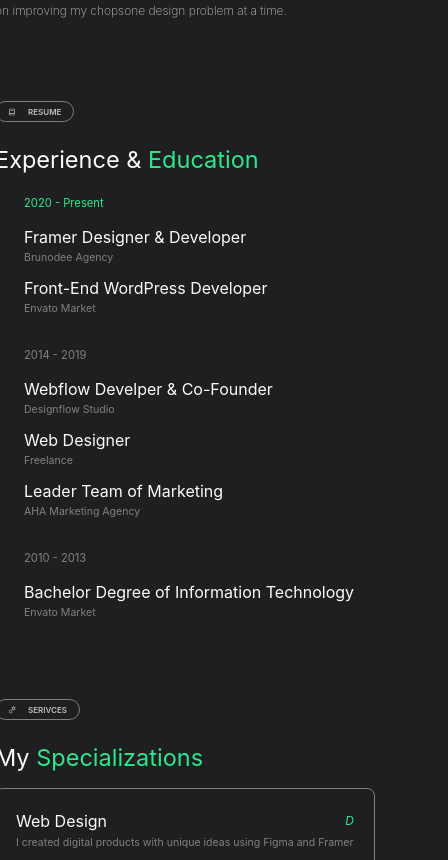
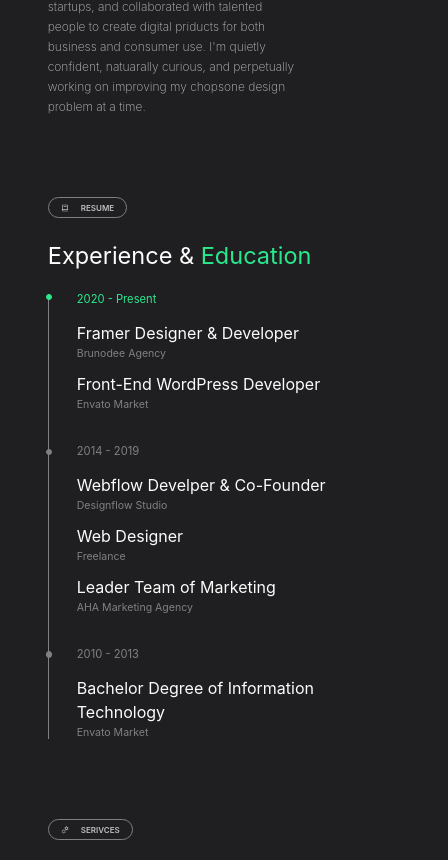
Before and after one commit to judeebeke/Portfolio, a React (Vite) app: page / in a window 390 px wide. Shown: the part 1624-2484 px from the top of the page, 448 px wide, since content can reach past the window. Built offline with nearby package versions, Linux system fonts and the light colour scheme.

Commit message:
Fixed major UI Issues

```diff
--- a/src/components/HeroSection/HeroRoot.jsx
+++ b/src/components/HeroSection/HeroRoot.jsx
@@ -2,7 +2,7 @@ import Header from "./Header";
 
 const HeroRoot = () => {
   return (
-    <section className="h-auto w-[95%] sm:w-2/4 md:w-[35%] lg:w-[30%] xl:w-1/4 rounded-3xl px-5 py-8 border border-solid border-line">
+    <section className="h-max w-[95%] sm:w-2/4 md:w-[35%] lg:w-[30%] xl:w-1/4 rounded-3xl px-5 py-8 border border-solid border-line">
         <Header />
     </section>
   )
--- a/src/components/Layout.jsx
+++ b/src/components/Layout.jsx
@@ -10,9 +10,9 @@ import Brands from "./Sections/Brands";
 import Contact from "./Sections/Contact";
 const Layout = () => {
   return (
-    <div className="w-full flex flex-col justify-center items-center px-10 py-5 gap-y-9 text-3xl text-title md:flex-row lg:items-start md:justify-between">
+    <div className="w-full flex justify-between items-center flex-col md:flex-row md:items-start px-10 py-5 md:gap-x-12 lg:gap-x-20 gap-y-9 text-3xl text-title">
       <HeroRoot />
-      <main className="w-[95] md:w-[58%] lg:w-[60%] xl:w-[65%]">
+      <main className="flex-1 w-[95%] md:w-[58%] lg:w-[60%] xl:w-[65%]">
       <IntroSection />
       <About />
       <Resume />
--- a/src/components/Sections/Contact.jsx
+++ b/src/components/Sections/Contact.jsx
@@ -17,7 +17,7 @@ const Contact = () => {
       <h3 className="mt-5 text-[1.47rem] sm:text-[1.5rem] lg:text-[1.7rem] text-white">
         Let&#39;s Work <span className="text-bgcolor">Together</span>
       </h3>
-      <form className="w-[25rem] md:w-5/6 lg:w-4/6  flex flex-col justify-between items-start gap-y-3 lg:grid lg:grid-cols-2 lg:gap-x-5">
+      <form className="w-[25rem] md:w-5/6 lg:w-4/6 mt-5 flex flex-col justify-between items-start gap-y-3 lg:grid lg:grid-cols-2 lg:gap-x-5">
         <div className="flex flex-col w-full items-start">
           <label htmlFor="fullname" className="text-[0.6rem] text-white">
             FULL NAME <sup className="text-require text-[0.6rem]">*</sup>
@@ -25,7 +25,6 @@ const Contact = () => {
           <input
             id="fullname"
             type="text"
-            role="textbox"
             name="fullname"
             className="w-full outline-none border-b border-b-line hover:border-b-white focus:border-b-white bg-primary text-white text-sm focus:bg-primary"
             placeholder="Your full name"
@@ -38,7 +37,6 @@ const Contact = () => {
           <input
             id="email"
             type="email"
-            role="email"
             name="email"
             className="w-full outline-none border-b border-b-line hover:border-b-white focus:border-b-white bg-primary text-white text-sm focus:bg-primary"
             placeholder="Your email address"
@@ -51,9 +49,8 @@ const Contact = () => {
           <input
             id="phone"
             type="phone"
-            role="phone"
             name="phone"
-            className="w-full outline-none border-b border-b-line hover:border-b-white focus:border-b-white bg-primary text-white text-sm focus:bg-primary"
+            className="w-full outline-none border-b border-b-line hover:border-b-white focus:border-b-white focus:ring-primary bg-primary text-white text-sm focus:bg-primary"
             placeholder="Your phone number"
           />
         </div>
@@ -64,9 +61,8 @@ const Contact = () => {
           <input
             id="subject"
             type="subject"
-            role="subject"
             name="subject"
-            className="w-full outline-none border-b border-b-line hover:border-b-white focus:border-b-white bg-primary text-white text-sm focus:bg-primary"
+            className="w-full outline-none border-b border-b-line hover:border-b-white focus:border-b-white focus:ring-primary bg-primary text-white text-sm focus:bg-primary"
             placeholder="Your message subject"
           />
         </div>
@@ -77,7 +73,6 @@ const Contact = () => {
           <textarea
             id="message"
             type="message"
-            role="message"
             name="message"
             rows={5}
             className="w-full outline-none border-b border-b-line hover:border-b-white focus:border-b-white bg-primary text-white text-sm focus:bg-primary"
--- a/src/components/Sections/Resume.jsx
+++ b/src/components/Sections/Resume.jsx
@@ -12,13 +12,13 @@ const Resume = () => {
           <span>RESUME</span>
         </p>
       </div>
-      <h3 className="mt-5 text-[1.47rem] sm:text-[1.5rem] lg:text-[1.7rem] text-white">
+      <h3 className="mt-5 text-[1.47rem] sm:text-[1.5rem] lg:text-[1.7rem] text-white mb-5">
         Experience & <span className="text-bgcolor">Education</span>
       </h3>
-      <div className="relative border-l border-l-line leading-none pl-7 mt-5">
+      <div className="relative flex flex-col gap-y-9 border-l border-l-line leading-none pl-7 ">
         <div>
           <span className="flex items-center">
-            <span className="w-[6.5px] h-[6.5px] absolute -left-[1.27%] top-0 mb-1 rounded-full border border-bgcolor bg-bgcolor "></span>
+            <span className="w-[6.5px] h-[6.5px] absolute -left-[1%] top-0 mb-1 rounded-full border border-bgcolor bg-bgcolor "></span>
             <p className={`text-[0.7rem] text-bgcolor mb-1`}>2020 - Present</p>
           </span>
           <span className="mt-3 flex flex-col gap-y-1">
@@ -30,9 +30,9 @@ const Resume = () => {
             <p className="text-[0.66rem] text-line">Envato Market</p>
           </span>
         </div>
-        <div className="mt-9">
+        <div >
           <span className="flex items-center">
-            <span className="w-[6.5px] h-[6.5px] absolute -left-[1.27%] rounded-full border border-line mb-1 bg-line "></span>
+            <span className="w-[6.5px] h-[6.5px] absolute -left-[1%] rounded-full border border-line mb-1 bg-line "></span>
             <p className={`text-[0.7rem] text-line mb-1`}>2014 - 2019</p>
           </span>
           <span className="mt-3 flex flex-col gap-y-1">
@@ -48,9 +48,9 @@ const Resume = () => {
             <p className="text-[0.66rem] text-line">AHA Marketing Agency</p>
           </span>
         </div>
-        <div className="mt-9">
+        <div >
           <span className="flex items-center">
-            <span className="w-[6.5px] h-[6.5px] absolute -left-[1.27%] rounded-full border border-line mb-1 bg-line "></span>
+            <span className="w-[6.5px] h-[6.5px] absolute -left-[1%] rounded-full border border-line mb-1 bg-line "></span>
             <p className={`text-[0.7rem] text-line mb-1`}>2010 - 2013</p>
 
           </span>
--- a/src/components/Sections/Testimonial.jsx
+++ b/src/components/Sections/Testimonial.jsx
@@ -36,12 +36,26 @@ const Testimonial = () => {
           flexiable price. Recommended!&#34;
         </p>
 
-        <a href="/"><em className="text-[0.6rem] underline hover:text-bgcolor focus:text-bgcolor duration-300 ease-linear">PROJECT</em></a>
+        <a href="/">
+          <em className="text-[0.6rem] underline hover:text-bgcolor focus:text-bgcolor duration-300 ease-linear">
+            PROJECT
+          </em>
+        </a>
       </div>
       <span className="flex gap-x-2 mt-4 text-white text-center">
-        <button role="navigation" className="flex justify-center items-center bg-primary w-8 h-8 p-1 text-xs rounded-full border border-line"><i><AiOutlineArrowLeft /></i></button>
-        <p className="text-[0.7rem] text-offwhite">1<span className="text-line">/1</span></p>
-        <button role="navigation" className="flex justify-center items-center bg-primary w-8 h-8 p-1 text-xs rounded-full border border-line"><i><AiOutlineArrowRight /></i></button>
+        <button className="flex justify-center items-center bg-primary w-8 h-8 p-1 text-xs rounded-full border border-line">
+          <i>
+            <AiOutlineArrowLeft />
+          </i>
+        </button>
+        <p className="text-[0.7rem] text-offwhite">
+          1<span className="text-line">/1</span>
+        </p>
+        <button className="flex justify-center items-center bg-primary w-8 h-8 p-1 text-xs rounded-full border border-line">
+          <i>
+            <AiOutlineArrowRight />
+          </i>
+        </button>
       </span>
     </section>
   );
```
